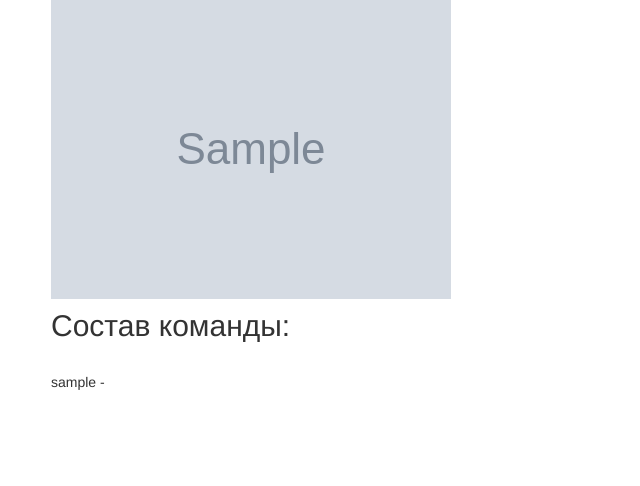
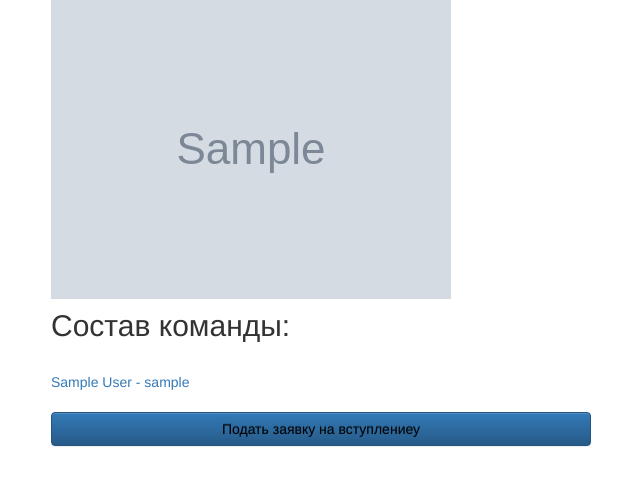
Before and after one commit to Kup9NpS/Django19_blog, a Django app: page /teams/detail/1/ in a window 1280 px wide. Shown: the part 182-668 px from the top of the page, without its empty margins (224-864 px from the left). Run offline with Django 3.2, Linux system fonts and the light colour scheme; tables that the repository leaves empty hold one stand-in row (values such as "Sample post"); grey boxes marked "Sample" are stand-in pictures; some libraries are stand-ins or nearby versions.

Commit message:
Added team views

```diff
--- a/teams/models.py
+++ b/teams/models.py
@@ -25,11 +25,6 @@ class Teams(models.Model):
     def __str__(self):
         return 'Команда №{} - {}'.format(self.id, self.title)
 
-    def invite_player(self, current_user):
-        if not current_user.is_inteam:
-            TeamPlayer.objects.create(team=self, user=current_user,  action=INVITED)
-        else:
-            pass
 
     def add_captain_in_team(self):
         try:
@@ -37,11 +32,7 @@ class Teams(models.Model):
         except TeamPlayer.DoesNotExist:
             TeamPlayer.objects.create(team=self, user=self.captain_user,  action=INTEAM)
 
-    def add_player(self, current_user):
-        if not current_user.is_inteam:
-            TeamPlayer.objects.create(team=self, user=current_user,  action=INTEAM)
-        else:
-            pass
+
 
 
 
@@ -69,5 +60,17 @@ class TeamPlayer(models.Model):
         app_label = 'teams'
         unique_together = ("team", "user")
 
+    INVITED = 1
+    INTEAM = 2
+    LEAVED = 3
+
+
+    ACTIONS = (
+          (INTEAM, 'Вступил в команду'),
+          (LEAVED, 'Вышел из команды'),
+          (INVITED, 'Приглашен в команду'),
+    )
+
+
     def __str__(self):
         return 'Игрок {} - {}'.format(self.user.nickname, self.team.title)
--- a/teams/urls.py
+++ b/teams/urls.py
@@ -7,6 +7,8 @@ urlpatterns = [
     url(r'^(?P<user_id>\d+)/edit$', views.team_update_view, name="team_update_view"),
     url(r'^detail/(?P<team_id>\d+)/$', views.team_detail_view, name="team_detail_view"),
     url(r'^detail/(?P<team_id>\d+)/invite$', views.invite_user_in_team, name="invite_view"),
+    url(r'^detail/(?P<team_id>\d+)/invite/add$', views.add_user_in_team, name="add_view"),
+    url(r'^detail/(?P<team_id>\d+)/invite/delete$', views.delete_user_from_team, name="delete_view"),
     url(r'^list/$', views.team_list_view, name="list_view"),
     # url(r'^(?P<slug>[\w-]+)/$',post_detail, name='detail'),
     # url(r'^(?P<slug>[\w-]+)/edit/$', post_update, name="update"),
--- a/teams/views.py
+++ b/teams/views.py
@@ -38,7 +38,7 @@ def team_list_view(request):
 def team_detail_view(request, team_id=None):
     current = False
     teams = get_object_or_404(Teams, id=team_id)
-    players = TeamPlayer.objects.filter(team__title=teams.title, user__is_inteam=True, action=2)
+    players = TeamPlayer.objects.filter(team__title=teams.title, user__is_inteam=True, action=TeamPlayer.INTEAM)
     context = {
             'team':teams,
             'players':players,
@@ -52,7 +52,7 @@ def profile_team_view(request, user_id=None):
     if request.user.is_authenticated():
         player = get_object_or_404(TeamPlayer, user__id=user_id)
         team = get_object_or_404(Teams, title=player.team.title)
-        players = TeamPlayer.objects.filter(team__title=team.title, user__is_inteam=True, action=2)
+        players = TeamPlayer.objects.filter(team__title=team.title, user__is_inteam=True, action=TeamPlayer.INTEAM)
         if request.user.pk == player.user.id:
             current = True
         context = {
@@ -69,21 +69,41 @@ def profile_team_view(request, user_id=None):
 def team_update_view(request, user_id=None):
     player = get_object_or_404(TeamPlayer, user__id=user_id)
     form = TeamUpdateForm(request.POST or None, request.FILES or None, instance=player.team)
+    players = TeamPlayer.objects.filter(team__title=player.team.title, action=TeamPlayer.INVITED)
+    context = {
+        'player': player,
+        'form': form,
+        'players':players,
+    }
     if form.is_valid():
         form.save()
         return redirect('teams:team_view', player.user.id)
     else:
         messages.warning(request, "Некорректные данные", extra_tags='info')
-    return render(request, 'teams/team_edit.html', {'user': player, 'form': form, })
+    return render(request, 'teams/team_edit.html', context)
 
 @login_required
 def invite_user_in_team(request, team_id=None):
-    teams = get_object_or_404(Teams, id=team_id)
-    new_player = Teams.invite_player(current_user=request.user)
-    return redirect('/')
+    team = get_object_or_404(Teams, id=team_id)
+    TeamPlayer.objects.create(team=team, user=request.user, action=TeamPlayer.INVITED)
+    return render(request, 'teams/invite_view.html', {})
 
 
+def add_user_in_team(request, team_id=None):
+    team = get_object_or_404(Teams, id=team_id)
+    player = TeamPlayer.objects.filter(team__title=team.title, action=TeamPlayer.INVITED).first()
+    player.action = TeamPlayer.INTEAM
+    player.user.is_inteam = True
+    player.user.save()
+    player.save()
+    return redirect("teams:team_update_view", request.user.id)
 
-def add_user_in_team(request):
 
-    pass
+def delete_user_from_team(request, team_id=None):
+    team = get_object_or_404(Teams, id=team_id)
+    player = TeamPlayer.objects.filter(team__title=team.title, action=TeamPlayer.INVITED).first()
+    player.action = TeamPlayer.LEAVED
+    player.user.is_inteam = False
+    player.user.save()
+    player.delete()
+    return redirect("teams:team_update_view", request.user.id)
--- a/templates/teams/team_view.html
+++ b/templates/teams/team_view.html
@@ -10,24 +10,20 @@
 
     <h3>Состав команды:</h3><br/>
         {% for mate in players %}
-  <p>{{ mate.user.nickname }} -
-            {% if mate.user.is_captain %}
-                <strong>{{ mate.role }}</strong>{% else %}
-                {{ mate.role }}
-            {% endif %}
- </p>
+ <a href="{% url 'accounts:user_view' mate.user.id%}">{{ mate.user.first_name }} {{ mate.user.last_name }} - {{ mate.user.nickname }} </a> <br/>
 
     {% endfor %}
     <div>
+    <br/>
     {% if current and player.user.is_captain %}
         <div class="team-edit btn btn-block btn-primary"><a href="{% url 'teams:team_update_view' user.id %}">Редактировать команду</a></div>
     {% endif %}
-    {% if current and not player.user.is_captain%}
+    {% if current and not player.user.is_captain %}
         <div class="team-edit btn btn-block  btn-danger"><a href="#">Выйти из команды</a></div>
     {% endif %}
     </div>
-{% if current  %}
-        <div class="team-edit btn btn-block btn-primary"><a href="{% url 'teams:invite_view' player.team.id %}">Подать заявку на вступлениеу</a></div>
+{% if not player.user.is_inteam  %}
+        <div class="team-edit btn btn-block btn-primary"><a href="{% url 'teams:invite_view' team.id %}">Подать заявку на вступлениеу</a></div>
     {% endif %}
 </div>
 
```
Also changed, not shown: templates/teams/invite_view.html (added, +14 -0 lines), templates/teams/team_edit.html (+9 -2 lines).
